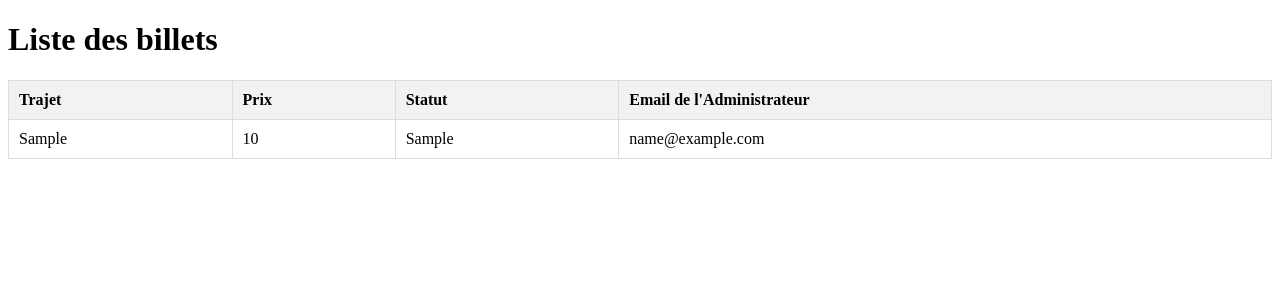
After one commit to Diallo-alpha/agence_voyage-, a PHP site: page /ReadBillet.php in a window 1280 px wide. The commit adds this page. Shown: the top 300 px of the page. Run offline with PHP 8.4, Linux system fonts and the light colour scheme; tables that the repository leaves empty or names only in its code hold one stand-in row (values such as "Sample post").

Commit message:
la fonctionnalité qui permet à l'admin  de voir la liste  des billets est ajouté

```diff
--- a/Billet.php
+++ b/Billet.php
@@ -36,7 +36,7 @@ class Billet {
     {
         try {
             // Requête SQL pour insérer un nouveau billet
-            $sql = "INSERT INTO billet (`trajet`, `prix`, `statut`, `id_admin`) VALUES (:trajet, :prix, :statut, :id_admin)";
+            $sql = "INSERT INTO billet (trajet, prix, statut, id_admin) VALUES (:trajet, :prix, :statut, :id_admin)";
 
             // Préparation de la requête
             $stmt = $this->connexion->prepare($sql);
@@ -51,7 +51,7 @@ class Billet {
             $stmt->execute();
 
             // Redirection vers la page d'accueil après l'ajout du billet
-            header("Location: AddBillet.php");
+            header("Location: ReadBillet.php");
             exit();
         } catch (PDOException $e) {
             // En cas d'erreur, affichage de l'erreur et gestion appropriée
@@ -59,6 +59,31 @@ class Billet {
         }
     }
 
+    public function readBillet()
+    {
+        try {
+            // Requête SQL pour sélectionner tous les billets avec les détails de l'administrateur
+            $sql = "SELECT b.trajet, b.prix, b.statut, a.email
+                    FROM billet b
+                    INNER JOIN admin a ON b.id_admin = a.id";
+            $stmt = $this->connexion->prepare($sql);
+
+            $stmt->execute();
+
+            // Récupérer tous les résultats sous forme de tableau associatif
+            $resultat = $stmt->fetchAll(PDO::FETCH_ASSOC);
+
+            // Retourner les résultats
+            return $resultat;
+        } catch (PDOException $e) {
+            // Gérer les erreurs
+            echo "Erreur lors de la récupération des billets : " . $e->getMessage();
+
+        }
+    }
+
+
+
 
 
 
--- /dev/null
+++ b/ReadBillet.php
@@ -0,0 +1,63 @@
+<?php
+// Inclure le fichier config.php et créer un objet de votre classe
+require_once "config.php";
+
+// Instancier votre objet Billet
+$billet = new Billet($connexion, "trajet", 100000, "statut", 1);
+
+// Appeler la méthode readBillet pour récupérer les billets
+$billets = $billet->readBillet();
+?>
+
+<!DOCTYPE html>
+<html lang="fr">
+<head>
+    <meta charset="UTF-8">
+    <meta name="viewport" content="width=device-width, initial-scale=1.0">
+    <title>Liste des billets</title>
+    <style>
+        table {
+            width: 100%;
+            border-collapse: collapse;
+            margin-bottom: 20px;
+        }
+        th, td {
+            padding: 10px;
+            border: 1px solid #dddddd;
+            text-align: left;
+        }
+        th {
+            background-color: #f2f2f2;
+        }
+        tr:nth-child(even) {
+            background-color: #f2f2f2;
+        }
+        tr:hover {
+            background-color: #e2e2e2;
+        }
+    </style>
+</head>
+<body>
+    <h1>Liste des billets</h1>
+    <table >
+        <thead>
+            <tr>
+                <th>Trajet</th>
+                <th>Prix</th>
+                <th>Statut</th>
+                <th>Email de l'Administrateur</th>
+            </tr>
+        </thead>
+        <tbody>
+            <?php foreach ($billets as $billet): ?>
+            <tr>
+                <td><?php echo $billet['trajet']; ?></td>
+                <td><?php echo $billet['prix']; ?></td>
+                <td><?php echo $billet['statut']; ?></td>
+                <td><?php echo $billet['email']; ?></td>
+            </tr>
+            <?php endforeach; ?>
+        </tbody>
+    </table>
+</body>
+</html>
--- a/config.php
+++ b/config.php
@@ -8,7 +8,8 @@
 
     try{
         $connexion = new PDO("mysql:host=$servername;dbname=$db",$username,$password);
-        $billet= new Billet($connexion,"trajet", "prix", "statut", "admin");
+        $billet= new Billet($connexion,"trajet", 1000000, "statut", 1);
+        $resultat= $billet->readBillet();
         $connexion->setAttribute(PDO::ATTR_ERRMODE, PDO::ERRMODE_EXCEPTION);
         }
     catch(PDOException $e){
```
Also changed, not shown: AddBillet.php (+19 -23 lines).
